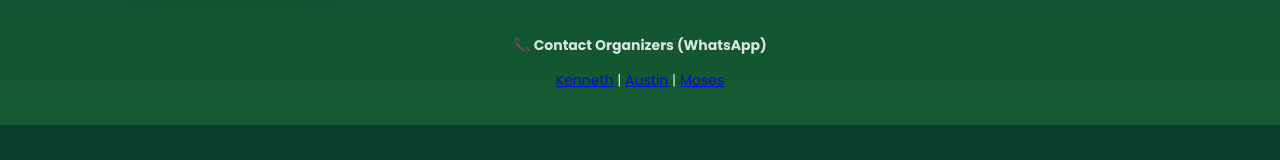
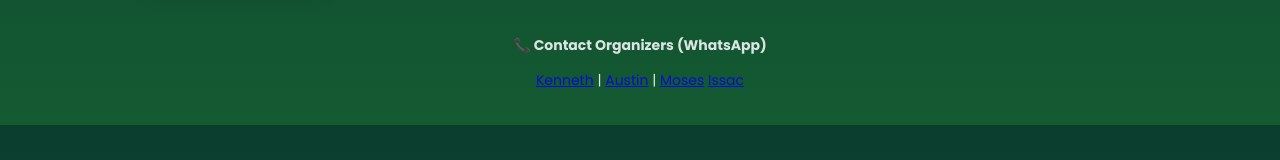
Before and after one commit to AustinSurya/advent-cup, a plain HTML site: page index.html in a window 1280 px wide. Shown: the part 508-668 px from the top of the page. Drawn offline with Linux system fonts and the light colour scheme.

Commit message:
Update index.html

```diff
--- a/index.html
+++ b/index.html
@@ -221,6 +221,7 @@
     <a href="https://wa.me/919533113809" target="_blank">Kenneth</a> |
     <a href="https://wa.me/918500770305" target="_blank">Austin</a> |
     <a href="https://wa.me/919492005665" target="_blank">Moses</a>
+     <a href="https://wa.me/919492005665" target="_blank">Issac</a>
   </p>
 </footer>
 
```
